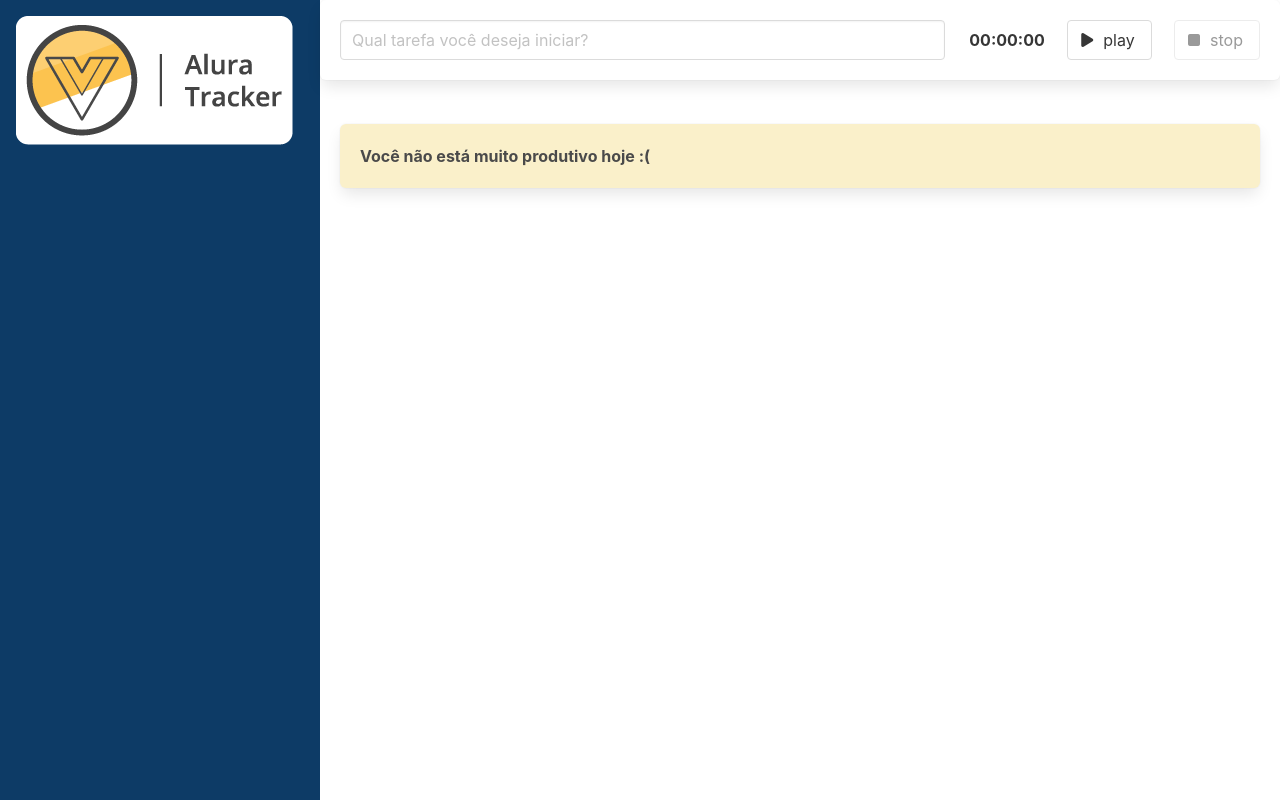
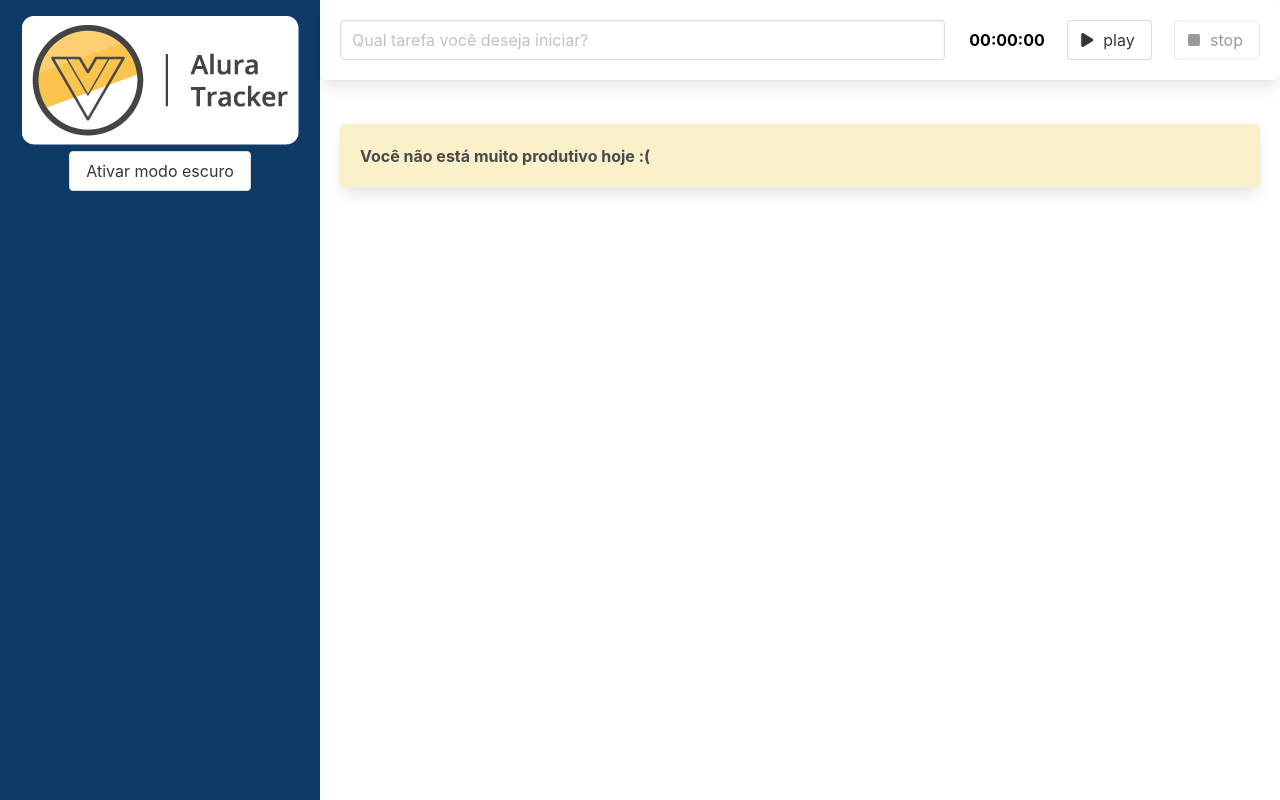
Before and after one commit to MarceloH/tracker, a Vue app: page / in a window 1280 px wide. Built offline with nearby package versions, Linux system fonts and the light colour scheme.

Commit message:
Estilos estilosos

```diff
--- a/src/App.vue
+++ b/src/App.vue
@@ -1,9 +1,9 @@
 <template>
-  <main class="columns is-gapless is-multiline">
+  <main class="columns is-gapless is-multiline" :class="{ 'modo-escuro': modoEscuroAtivo }">
     <div class="column is-one-quarter">
-      <BarraLateral />
+      <BarraLateral @aoTemaAlterado="trocarTema" />
     </div>
-    <div class="column is-three-quarter">
+    <div class="column is-three-quarter conteudo">
       <Formulario @aoSalvarTarefa="adicionarTarefa" />
       <div class="lista">
         <Tarefa
@@ -36,17 +36,21 @@ export default defineComponent({
   data() {
     return {
       tarefas: [] as ITarefa[],
+      modoEscuroAtivo: false
     };
   },
   computed: {
     listaEstaVazia(): boolean {
       return this.tarefas.length === 0;
-    },
+    }
   },
   methods: {
     adicionarTarefa(tarefa: ITarefa): void {
       this.tarefas.push(tarefa);
     },
+    trocarTema (modoEscuroAtivo: boolean): void {
+      this.modoEscuroAtivo = modoEscuroAtivo;
+    }
   },
 });
 </script>
@@ -55,4 +59,15 @@ export default defineComponent({
 .lista {
   padding: 1.25rem;
 }
+main {
+  --bg-primario:#fff;
+  --texto-primario:#000
+}
+main.modo-escuro {
+  --bg-primario:#2b2d42;
+  --texto-primario:#ddd
+}
+.conteudo {
+  background-color: var(--bg-primario);
+}
 </style>
--- a/src/components/BarraLateral.vue
+++ b/src/components/BarraLateral.vue
@@ -1,16 +1,37 @@
 <template>
-    <header>
-        <h1>
-            <img src="../assets/logo.png" alt="">
-        </h1>
-    </header>
+  <header>
+    <h1>
+      <img src="../assets/logo.png" alt="" />
+    </h1>
+    <button class="button" @click="alterarTema">Ativar modo escuro</button>
+  </header>
 </template>
 
 <script lang="ts">
-import { defineComponent } from 'vue';
+import { defineComponent } from "vue";
 
 export default defineComponent({
-    name: 'BarraLateral'
+  name: "BarraLateral",
+  emits: ["aoTemaAlterado"],
+  data() {
+    return {
+      modoEscuroAtivo: false,
+    };
+  },
+  computed: {
+    textBotao () {
+      if(this.modoEscuroAtivo) {
+        return 'Desativar modo escuro'
+      }
+      return 'Ativar modo escuro'
+    }
+  },
+  methods: {
+    alterarTema() {
+      this.modoEscuroAtivo = !this.modoEscuroAtivo;
+      this.$emit("aoTemaAlterado", this.modoEscuroAtivo);
+    },
+  },
 });
 </script>
 
@@ -20,6 +41,7 @@ header {
   background: #0d3b66;
   width: 100%;
   height: 100vh;
+  text-align: center;
 }
 @media only screen and (max-width: 768px) {
   header {
--- a/src/components/Box.vue
+++ b/src/components/Box.vue
@@ -1,5 +1,5 @@
 <template>
-  <div class="box has-text-weight-bold">
+  <div class="box has-text-weight-bold" :style="estilos">
     <slot></slot>
   </div>
 </template>
@@ -9,11 +9,12 @@ import { defineComponent } from "vue";
 
 export default defineComponent({
   name: "BoxComponente",
+  data () {
+    return {
+        estilos: {
+            backgroundColor: '#FAF0CA'
+        }
+    }
+  }
 });
 </script>
-
-<style scoped>
-.box {
-    background: #FAF0CA;
-}
-</style>
--- a/src/components/Cronometro.vue
+++ b/src/components/Cronometro.vue
@@ -1,6 +1,6 @@
 <template>
   <section>
-    <strong>
+    <strong class="display">
       {{ tempoFormatado }}
     </strong>
   </section>
@@ -24,3 +24,9 @@ export default defineComponent({
   },
 });
 </script>
+
+<style>
+.display {
+  color: var(--texto-primario);
+}
+</style>
--- a/src/components/Formulario.vue
+++ b/src/components/Formulario.vue
@@ -1,5 +1,5 @@
 <template>
-  <div class="box">
+  <div class="box formulario">
     <div class="columns">
       <div
         class="column is-8"
@@ -45,3 +45,11 @@ export default defineComponent({
   },
 });
 </script>
+
+<style>
+.formulario {
+  color: var(--texto-primario);
+  background: var(--bg-primario);
+}
+
+</style>
```
